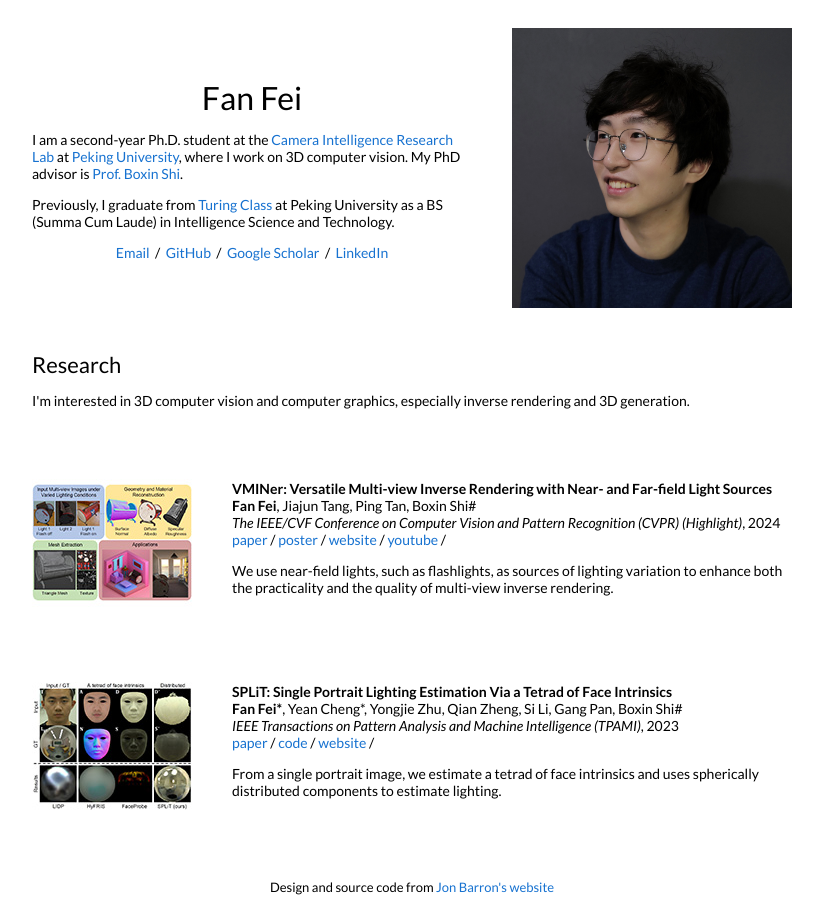
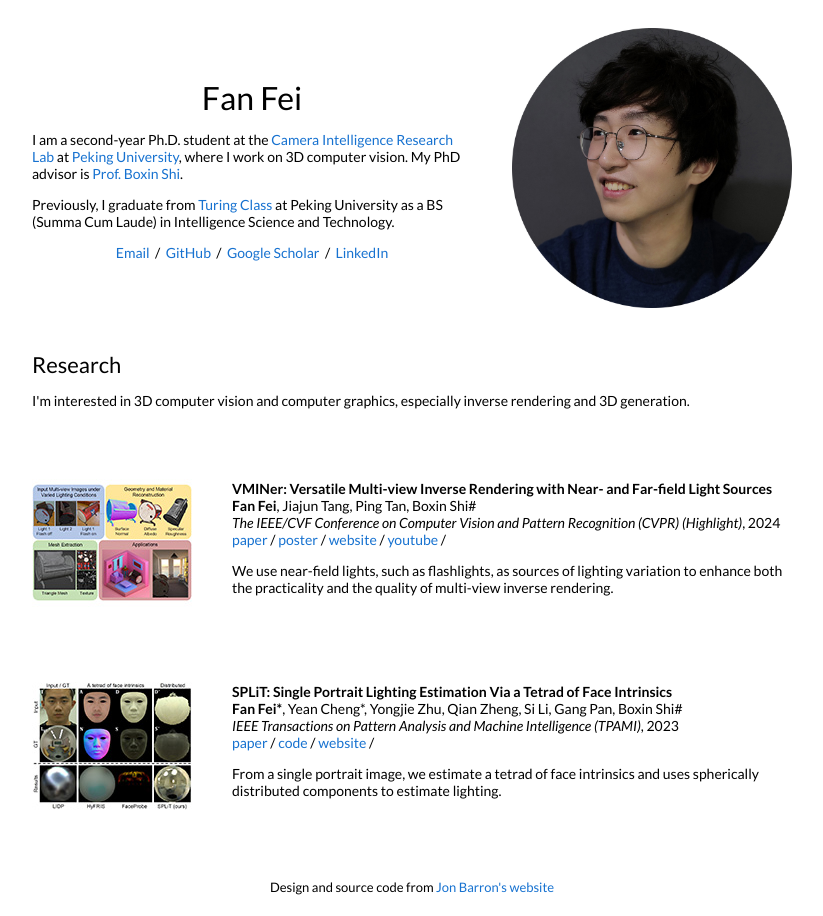
Before and after one commit to costrice/costrice.github.io, a Jekyll site: the page built from _posts/2024-06-20-vminer.markdown, in a window 1280 px wide. Shown: the whole page, without its empty margins (228-1051 px from the left). Built offline with Jekyll 4.4.1, drawn with Linux system fonts in a browser that asks for light colours.

Commit message:
Change avatar to circle.

```diff
--- a/_layouts/default.html
+++ b/_layouts/default.html
@@ -69,7 +69,7 @@
                     <td style="padding:2.5%;width:40%;max-width:40%">
                         <img style="width:100%;max-width:100%"
                              alt="profile photo"
-                             src="images/avatar.jpg">
+                             src="images/circle-avatar.jpg">
                     </td>
                 </tr>
             </table>
```
Also changed, not shown: images/circle-avatar.jpg (added).
